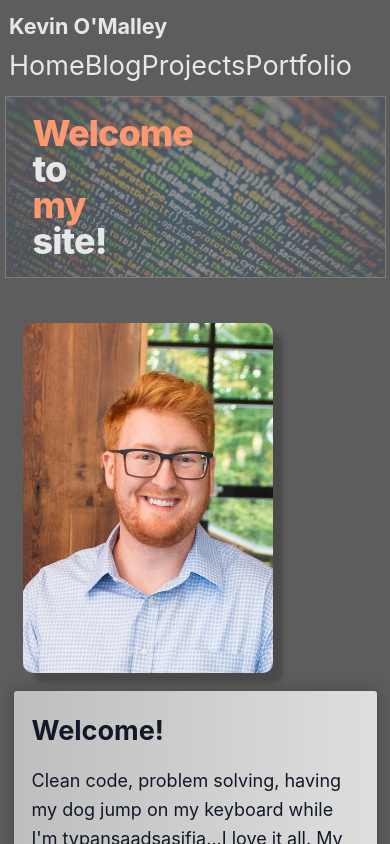
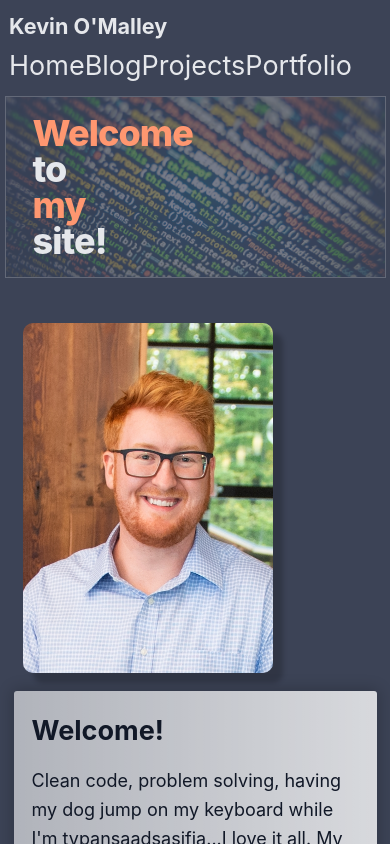
Before and after one commit to omallek07/kevinomalley-portfolio, a Next.js app: page / in a window 390 px wide. Shown: the top 844 px of the page. Built offline with nearby package versions, Linux system fonts and the light colour scheme.

Commit message:
Use dark bg for mobile view;

```diff
--- a/styles/global.css
+++ b/styles/global.css
@@ -56,9 +56,7 @@ body {
     sans-serif;
   line-height: 1.6;
   font-size: 18px;
-  background-image: url("/static/background-image.svg");
-  background-repeat: no-repeat;
-  background-size: cover;
+  background: #3c4356;
   color: var(--text-light);
 }
 
@@ -196,6 +194,12 @@ button:hover {
   }
 }
 @media screen and (min-width: 1024px) {
+  html,
+  body {
+    background-image: url("/static/background-image.svg");
+    background-repeat: no-repeat;
+    background-size: cover;
+  }
   .cardLayout {
     grid-template-columns: repeat(3, minmax(0, 1fr));
   }
```
